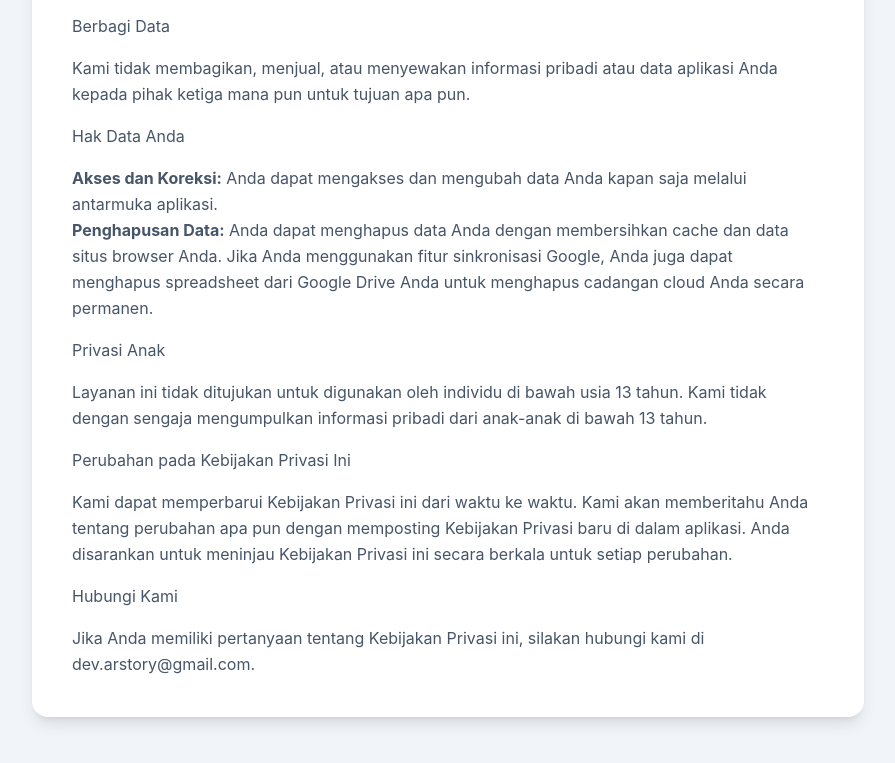
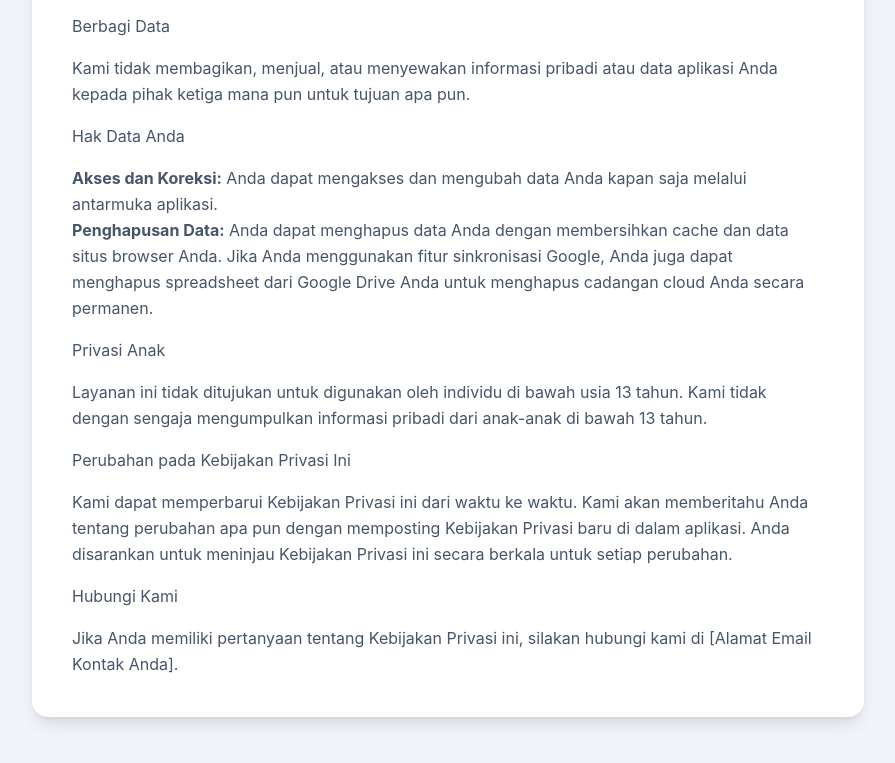
Before and after one commit to i7620-lgtm/Aplikasi-Absensi-Siswa, a plain HTML site: page privacy.html in a window 1280 px wide. Shown: the part 1068-1831 px from the top of the page, without its empty margins (192-1087 px from the left). Drawn offline with nearby package versions, Linux system fonts and the light colour scheme.

Commit message:
Update privacy.html

```diff
--- a/privacy.html
+++ b/privacy.html
@@ -64,7 +64,7 @@
                 <p>Kami dapat memperbarui Kebijakan Privasi ini dari waktu ke waktu. Kami akan memberitahu Anda tentang perubahan apa pun dengan memposting Kebijakan Privasi baru di dalam aplikasi. Anda disarankan untuk meninjau Kebijakan Privasi ini secara berkala untuk setiap perubahan.</p>
 
                 <h3>Hubungi Kami</h3>
-                <p>Jika Anda memiliki pertanyaan tentang Kebijakan Privasi ini, silakan hubungi kami di dev.arstory@gmail.com.</p>
+                <p>Jika Anda memiliki pertanyaan tentang Kebijakan Privasi ini, silakan hubungi kami di [Alamat Email Kontak Anda].</p>
             </article>
         </div>
     </main>
```
